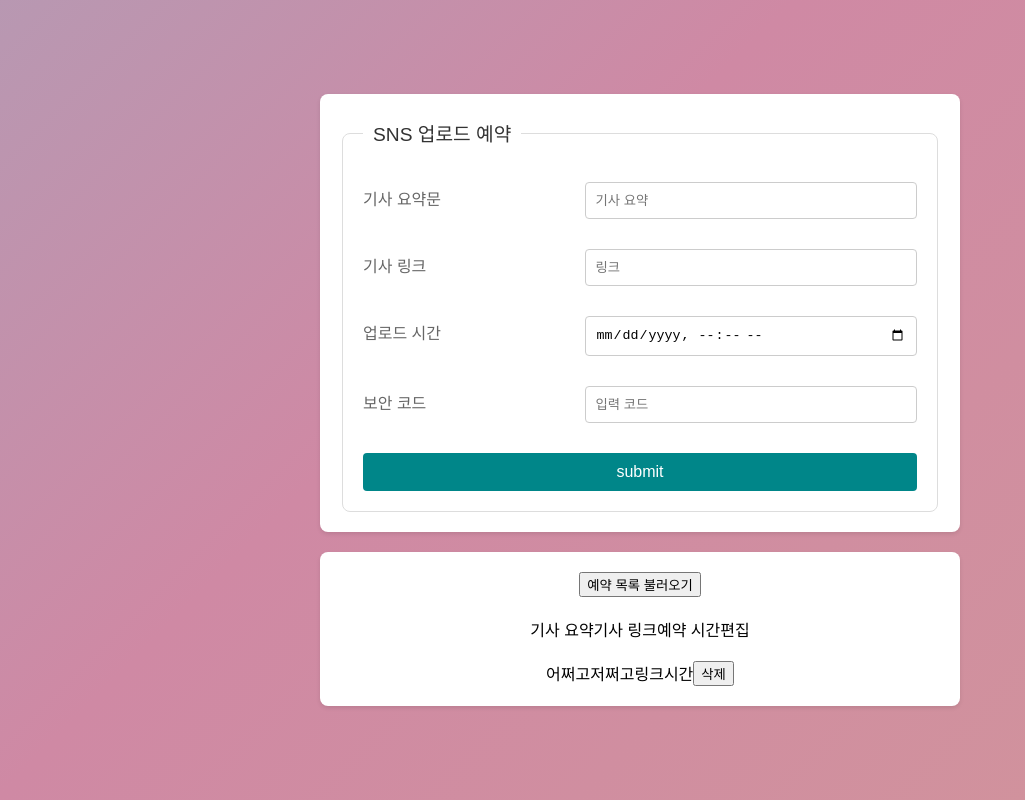
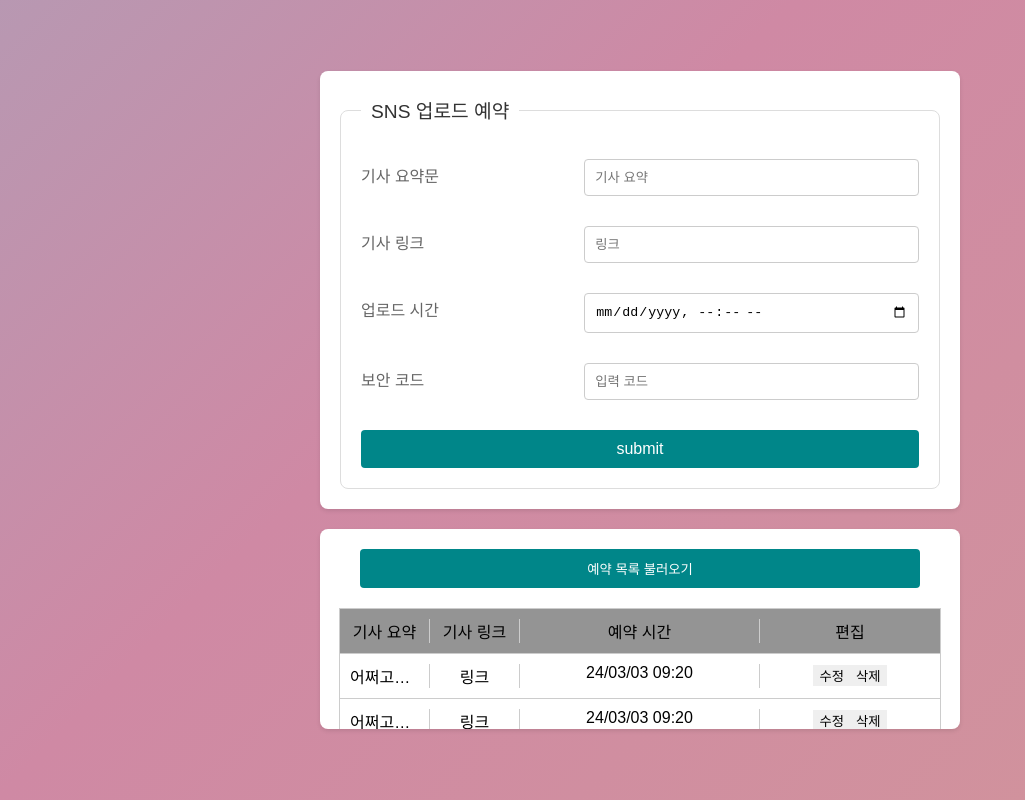
Before and after one commit to rapidmon/Upload, a website: page index.html in a window 1280 px wide. Shown: the whole page, without its empty margins (0-1025 px from the left). Drawn offline with Linux system fonts and the light colour scheme.

Commit message:
css 작업 중

```diff
--- a/index.css
+++ b/index.css
@@ -40,6 +40,7 @@ fieldset {
     border: 1px solid #ddd;
     padding: 30px 20px 0px 20px;
     border-radius: 8px;
+    margin: 0;
 }
 
 legend {
@@ -102,15 +103,93 @@ input[type="button"]:hover {
     box-shadow: 0 2px 4px rgba(0,0,0,0.1);
     background-color: white;
     display: flex;
-    justify-content: center;
+    justify-content: flex-start;
     align-items: center;
     flex-direction: column;
-    gap: 20px;
     max-height: 160px;
+    overflow: hidden;
+    overflow-y: scroll;
+    -ms-overflow-style: none;  /* IE and Edge */
+    scrollbar-width: none;  /* Firefox */
+}
+
+.reserve-list::-webkit-scrollbar{
+    display: none;
 }
 
 .reserve{
     display: flex;
+    justify-content: space-between;
+    align-items: center;
+    width: 100%;
+    border: 1px solid #ccc;
+    border-bottom: none;
+    padding: 10px 0;
+}
+
+.reserve:nth-child(2){
+    background-color: rgb(148, 148, 148);
+}
+
+.reserve:last-child{
+    border-bottom: 1px solid #ccc;
+}
+
+.reserve p, .reserve div{
+    text-align: center;
+    border-right: 1px solid #ccc;
+    height: 100%;
+}
+
+.reserve p{
+    overflow: hidden;
+    white-space: nowrap;
+    text-overflow: ellipsis;
+    padding: 0 10px;
+    box-sizing: border-box;
+}
+
+.reserve-summary{
+    width: 15%;
+}
+
+.reserve-link{
+    width: 15%;
+}
+
+.reserve-time{
+    width: 40%;
+}
+
+.reserve .reserve-edit{
+    width: 30%;
+    border-right: none;
+}
+
+.reserve .tool-btn{
+    width: 30%;
+    display: flex;
     justify-content: center;
     align-items: center;
+    border-right: none;
+    padding: 0 10px;
+    box-sizing: border-box;
 }
+
+.tool-btn button{
+    border: none;
+}
+
+.get-reserve-list{
+    width: calc(100% - 40px);
+    margin-bottom: 20px;
+}
+
+.get-reserve-list-btn{
+    background-color: #008689;
+    width: 100%;
+    color: white;
+    padding: 10px 20px;
+    border: none;
+    border-radius: 4px;
+}
--- a/index.html
+++ b/index.html
@@ -42,13 +42,52 @@
             <p class="reserve-summary">기사 요약</p>
             <p class="reserve-link">기사 링크</p>
             <p class="reserve-time">예약 시간</p>
-            <p class="delete-btn">편집</p>
+            <p class="reserve-edit">편집</p>
         </li>
         <li class="reserve">
             <p class="reserve-summary">어쩌고저쩌고</p>
             <p class="reserve-link">링크</p>
-            <p class="reserve-time">시간</p>
-            <button class="delete-btn">삭제</button>
+            <p class="reserve-time">24/03/03 09:20</p>
+            <div class="tool-btn">
+                <button class="edit-btn">수정</button>
+                <button class="delete-btn">삭제</button>
+            </div>
+        </li>
+        <li class="reserve">
+            <p class="reserve-summary">어쩌고저쩌고</p>
+            <p class="reserve-link">링크</p>
+            <p class="reserve-time">24/03/03 09:20</p>
+            <div class="tool-btn">
+                <button class="edit-btn">수정</button>
+                <button class="delete-btn">삭제</button>
+            </div>
+        </li>
+        <li class="reserve">
+            <p class="reserve-summary">어쩌고저쩌고</p>
+            <p class="reserve-link">링크</p>
+            <p class="reserve-time">24/03/03 09:20</p>
+            <div class="tool-btn">
+                <button class="edit-btn">수정</button>
+                <button class="delete-btn">삭제</button>
+            </div>
+        </li>
+        <li class="reserve">
+            <p class="reserve-summary">어쩌고저쩌고</p>
+            <p class="reserve-link">링크</p>
+            <p class="reserve-time">24/03/03 09:20</p>
+            <div class="tool-btn">
+                <button class="edit-btn">수정</button>
+                <button class="delete-btn">삭제</button>
+            </div>
+        </li>
+        <li class="reserve">
+            <p class="reserve-summary">어쩌고저쩌고</p>
+            <p class="reserve-link">링크</p>
+            <p class="reserve-time">24/03/03 09:20</p>
+            <div class="tool-btn">
+                <button class="edit-btn">수정</button>
+                <button class="delete-btn">삭제</button>
+            </div>
         </li>
     </ul>
 </body>
```
